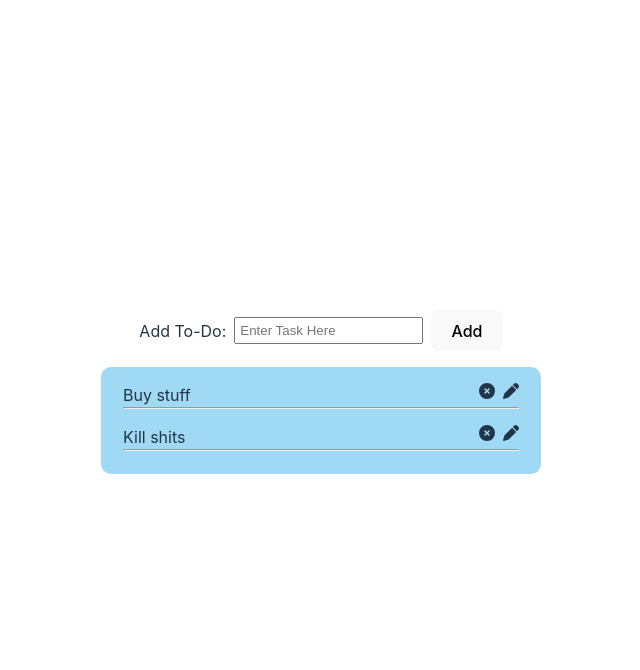
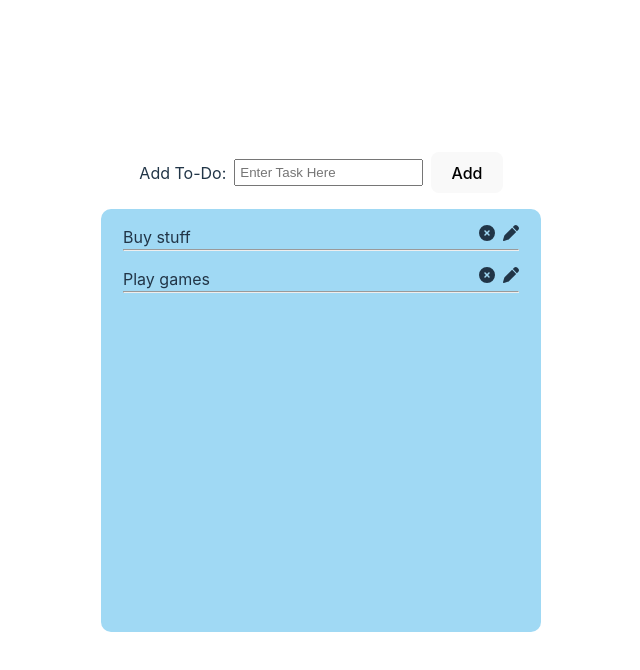
Before and after one commit to khangnh2005/react-to-do-app, a React (Vite) app: page / in a window 1280 px wide. Shown: the top 670 px of the page, without its empty margins (319-959 px from the left). Built offline with nearby package versions, Linux system fonts and the light colour scheme.

Commit message:
Finish delete task function

```diff
--- a/src/App.css
+++ b/src/App.css
@@ -27,6 +27,7 @@ ul {
   border-radius: 10px;
   padding: 8px 20px 15px 20px;
   min-width: 400px;
+  min-height: 400px;
 }
 
 li {
--- a/src/App.jsx
+++ b/src/App.jsx
@@ -12,7 +12,7 @@ export default function App() {
     },
     {
       id: 2,
-      title: "Kill shits",
+      title: "Play games",
     },
   ]);
 
@@ -26,12 +26,16 @@ export default function App() {
     ]);
   }
 
+  function handleDelete(taskId) {
+    setTaskList(taskList.filter(task => task.id !== taskId));
+  }
+
   return (
     <div className="main">
       <AddField
         onAdd={handleAdd}
       />
-      <TaskList taskList={taskList} />
+      <TaskList taskList={taskList} onDelete={handleDelete} />
     </div>
   );
 }
--- a/src/Task.jsx
+++ b/src/Task.jsx
@@ -1,13 +1,13 @@
 import { FontAwesomeIcon } from "@fortawesome/react-fontawesome";
 import { faCircleXmark, faPen} from "@fortawesome/free-solid-svg-icons";
 
-export default function Task({title}) {
+export default function Task({id, title, onDelete}) {
   return (
     <li>
       <div>
         <p>{title}</p>
         <div className="icon-container">
-          <FontAwesomeIcon icon={faCircleXmark} />
+          <FontAwesomeIcon icon={faCircleXmark} onClick={() => onDelete(id)}/>
           <FontAwesomeIcon icon={faPen} />
         </div>
       </div>
--- a/src/TaskList.jsx
+++ b/src/TaskList.jsx
@@ -1,10 +1,10 @@
 import Task from "./Task";
 
-export default function TaskList({ taskList }) {
+export default function TaskList({ taskList, onDelete }) {
   return (
     <ul>
       {taskList.map((task) => (
-        <Task key={task.id} title={task.title} />
+        <Task key={task.id} id={task.id} title={task.title} onDelete={onDelete} />
       ))}
     </ul>
   );
```
